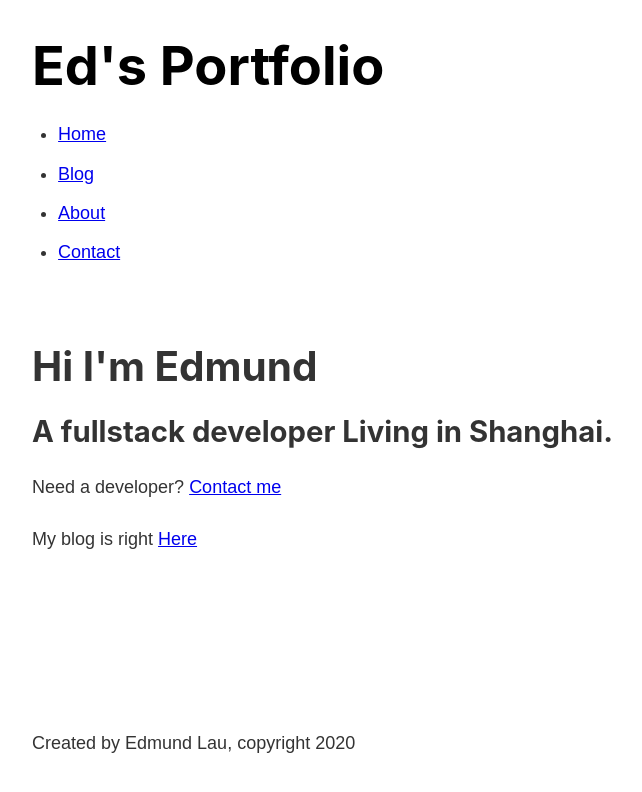
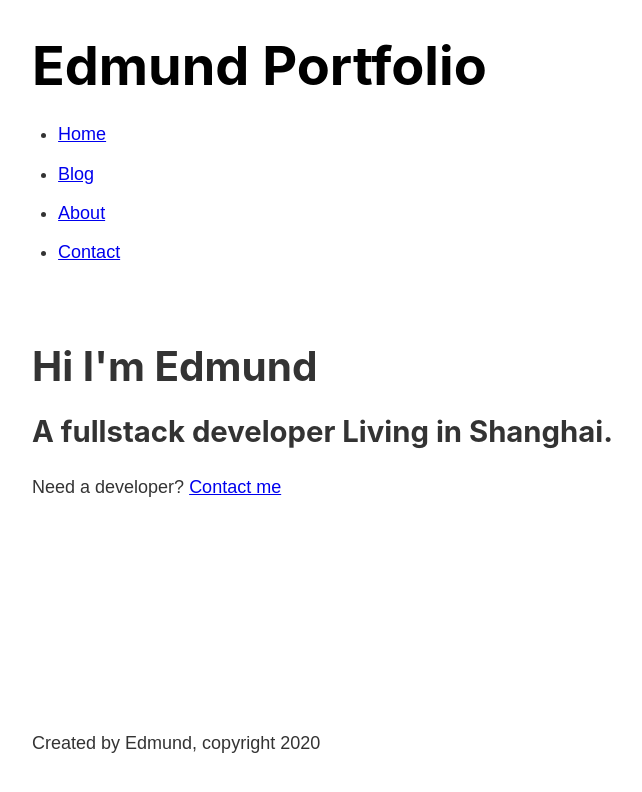
Before and after one commit to edcylau/hello-world, a Gatsby site: page / in a window 1280 px wide. Shown: the whole page, without its empty margins (251-893 px from the left). Built offline with nearby package versions, Linux system fonts and the light colour scheme; Gatsby itself is replaced by a stand-in of ours.

Commit message:
added graphql sitemetadata to config file

```diff
--- a/gatsby-config.js
+++ b/gatsby-config.js
@@ -2,9 +2,15 @@
  * Configure your Gatsby site with this file.
  *
  * See: https://www.gatsbyjs.org/docs/gatsby-config/
+ *
+ * localhost:8000/__graphql
  */
 
 module.exports = {
+  siteMetadata: {
+    title: 'Edmund Portfolio',
+    author: 'Edmund',
+  },
   /* Your site config here */
   plugins: ['gatsby-plugin-sass'],
 }
--- a/src/components/footer.js
+++ b/src/components/footer.js
@@ -1,10 +1,21 @@
 import React from 'react';
+import { graphql, useStaticQuery } from 'gatsby'
 
 const Footer = (props) => {
+  const data = useStaticQuery(graphql`
+    query {
+      site {
+        siteMetadata {
+          author
+        }
+      }
+    }
+  `)
+
   return (
     <div>
       <footer>
-        <p>Created by Edmund Lau, copyright 2020</p>
+        <p>Created by {data.site.siteMetadata.author}, copyright 2020</p>
       </footer>
     </div>
   )
--- a/src/components/header.js
+++ b/src/components/header.js
@@ -1,15 +1,25 @@
 import React from "react"
-import { Link } from "gatsby"
+import { Link, graphql, useStaticQuery } from "gatsby"
 
 // import './header.module.scss';
 import headerStyles from './header.module.scss';
 
-const Header = props => {
+const Header = (props) => {
+  const data = useStaticQuery(graphql`
+    query {
+      site {
+        siteMetadata {
+          title
+        }
+      }
+    }
+  `)
+
   return (
     <header className={headerStyles.header}>
       <h1>
         <Link className={headerStyles.title} to="/">
-          Ed's Portfolio
+          {data.site.siteMetadata.title}
         </Link>
       </h1>
       <nav>
--- a/src/pages/index.js
+++ b/src/pages/index.js
@@ -12,7 +12,6 @@
         <p>
           Need a developer? <Link to="/contact">Contact me</Link>
         </p>
-        <p> My blog is right <Link to="/blog">Here</Link></p>
       </Layout>
     )
   }
```
